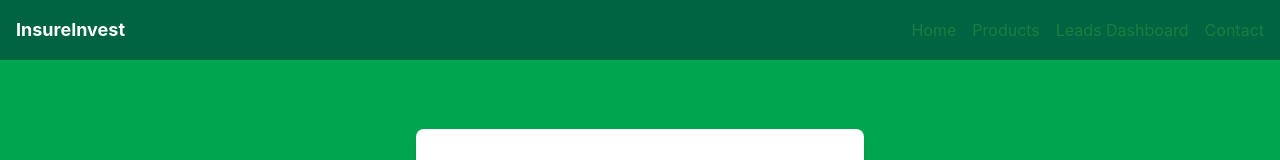
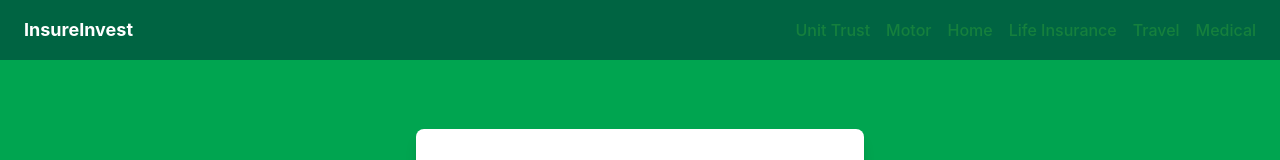
Before and after one commit to ew-prog/insure-invest-frontend, a React (Vite) app: page / in a window 1280 px wide. Shown: the top 160 px of the page. Built offline with nearby package versions, Linux system fonts and the light colour scheme.

Commit message:
Update Navbar.jsx

```diff
--- a/src/Navbar.jsx
+++ b/src/Navbar.jsx
@@ -2,14 +2,16 @@ import React from "react";
 
 export default function Navbar() {
   return (
-    <nav className="bg-brand-green text-white p-4 flex justify-between items-center">
+    <nav className="bg-brand-green text-white px-6 py-4 flex justify-between items-center flex-wrap">
       <h1 className="font-bold text-lg">InsureInvest</h1>
-      <div className="space-x-4">
-        <a href="/" className="hover:text-brand-light-green">Home</a>
-        <a href="/insurance" className="hover:text-brand-light-green">Products</a>
-        <a href="/dashboard" className="hover:text-brand-light-green">Leads Dashboard</a>
-        <a href="/" className="hover:text-brand-light-green">Contact</a>
-      </div>
+      <ul className="flex space-x-4 mt-2 md:mt-0 flex-wrap">
+        <li><a href="/product/unit-trust" className="hover:text-brand-light-green font-medium">Unit Trust</a></li>
+        <li><a href="/product/motor" className="hover:text-brand-light-green font-medium">Motor</a></li>
+        <li><a href="/product/home" className="hover:text-brand-light-green font-medium">Home</a></li>
+        <li><a href="/product/life" className="hover:text-brand-light-green font-medium">Life Insurance</a></li>
+        <li><a href="/product/travel" className="hover:text-brand-light-green font-medium">Travel</a></li>
+        <li><a href="/product/medical" className="hover:text-brand-light-green font-medium">Medical</a></li>
+      </ul>
     </nav>
   );
 }
```
